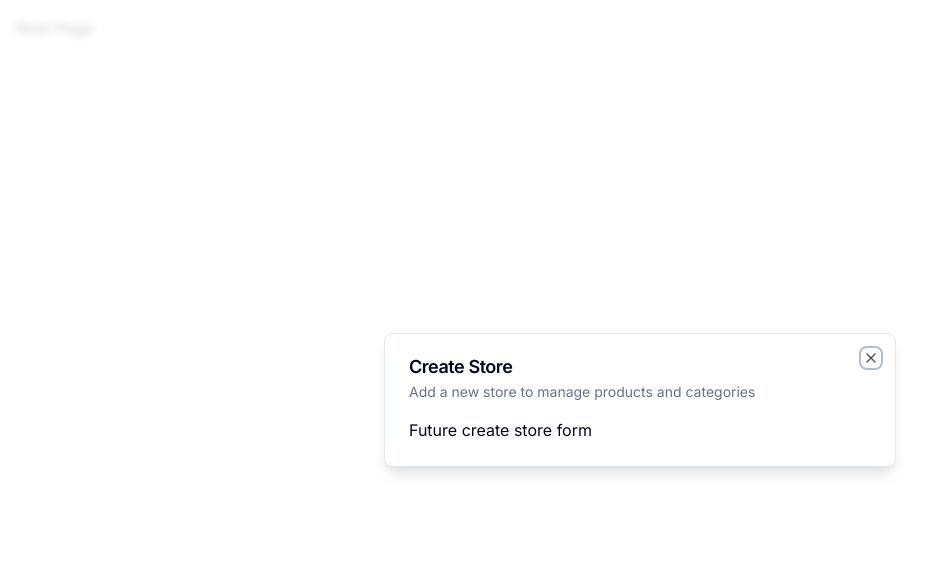
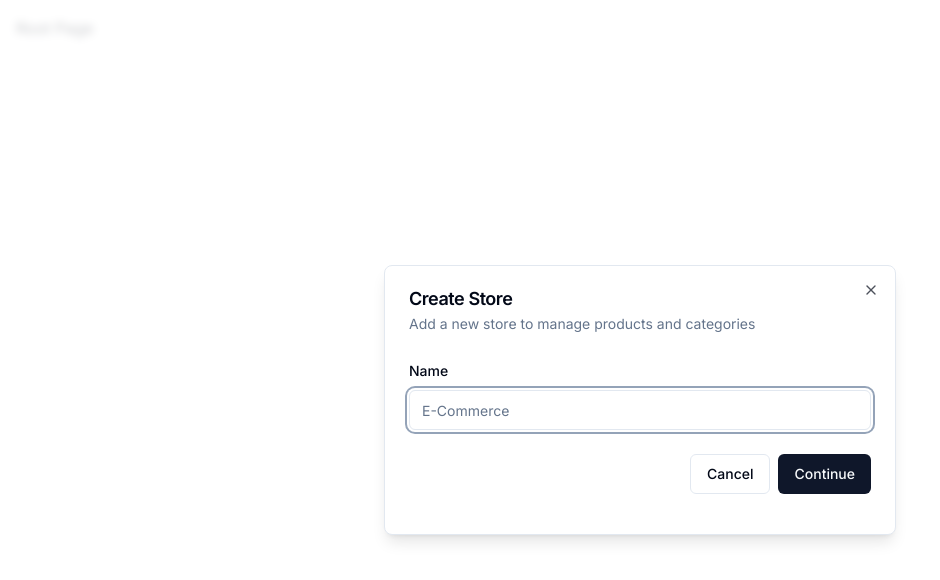
Before and after one commit to Redevil15/bstore-admin, a Next.js app: page / in a window 1280 px wide. Shown: the top 580 px of the page, without its empty margins (0-940 px from the left). Built offline with nearby package versions, Linux system fonts and the light colour scheme.

Commit message:
✅ Feat: Add form and form functionality for create a new store

```diff
--- a/components/modals/store-modal.tsx
+++ b/components/modals/store-modal.tsx
@@ -1,11 +1,41 @@
 "use client"
+
+import * as z from "zod"
+import { useForm } from "react-hook-form"
+import { zodResolver } from "@hookform/resolvers/zod";
 
 import { useStoreModal } from "@/hooks/use-store-modal"
 import { Modal } from "@/components/ui/modal"
+import {
+  Form,
+  FormControl,
+  FormField,
+  FormItem,
+  FormLabel,
+  FormMessage
+} from "@/components/ui/form";
+import { Input } from "@/components/ui/input";
+import { Button } from "@/components/ui/button";
+
+const formSchema = z.object({
+  name:z.string().min(1),
+})
 
 export const StoreModal = () => {
 
   const storeModal = useStoreModal();
+
+  const form = useForm<z.infer<typeof formSchema>>({
+    resolver: zodResolver(formSchema),
+    defaultValues: {
+      name: "",
+    }
+  })
+
+  const onSubmit = async (values: z.infer<typeof formSchema>) => {
+    console.log(values)
+    //TODO: Create store
+  }
 
   return(
     <Modal
@@ -14,7 +44,39 @@
       isOpen={storeModal.isOpen}
       onClose={storeModal.onClose}
     >
-      Future create store form
+      <div>
+        <div className="space-y-4 py-2 pb-4">
+          <Form {...form}>
+            <form onSubmit={form.handleSubmit(onSubmit)}>
+              <FormField
+                control={form.control}
+                name="name"
+                render={({ field }) => (
+                  <FormItem>
+                    <FormLabel>Name</FormLabel>
+                    <FormControl>
+                      <Input placeholder="E-Commerce" {...field}/>
+                    </FormControl>
+                    <FormMessage/>
+                  </FormItem>
+                )}
+              />
+              <div className="pt-6 space-x-2 flex items-center justify-end w-full">
+                <Button
+                  variant="outline"
+                  onClick={storeModal.onClose}
+                >
+                  Cancel
+                </Button>
+                <Button type="submit">
+                  Continue
+                </Button>
+              </div>
+
+            </form>
+          </Form>
+        </div>
+      </div>
     </Modal>
   )
 }
--- /dev/null
+++ b/components/ui/form.tsx
@@ -0,0 +1,176 @@
+import * as React from "react"
+import * as LabelPrimitive from "@radix-ui/react-label"
+import { Slot } from "@radix-ui/react-slot"
+import {
+  Controller,
+  ControllerProps,
+  FieldPath,
+  FieldValues,
+  FormProvider,
+  useFormContext,
+} from "react-hook-form"
+
+import { cn } from "@/lib/utils"
+import { Label } from "@/components/ui/label"
+
+const Form = FormProvider
+
+type FormFieldContextValue<
+  TFieldValues extends FieldValues = FieldValues,
+  TName extends FieldPath<TFieldValues> = FieldPath<TFieldValues>
+> = {
+  name: TName
+}
+
+const FormFieldContext = React.createContext<FormFieldContextValue>(
+  {} as FormFieldContextValue
+)
+
+const FormField = <
+  TFieldValues extends FieldValues = FieldValues,
+  TName extends FieldPath<TFieldValues> = FieldPath<TFieldValues>
+>({
+  ...props
+}: ControllerProps<TFieldValues, TName>) => {
+  return (
+    <FormFieldContext.Provider value={{ name: props.name }}>
+      <Controller {...props} />
+    </FormFieldContext.Provider>
+  )
+}
+
+const useFormField = () => {
+  const fieldContext = React.useContext(FormFieldContext)
+  const itemContext = React.useContext(FormItemContext)
+  const { getFieldState, formState } = useFormContext()
+
+  const fieldState = getFieldState(fieldContext.name, formState)
+
+  if (!fieldContext) {
+    throw new Error("useFormField should be used within <FormField>")
+  }
+
+  const { id } = itemContext
+
+  return {
+    id,
+    name: fieldContext.name,
+    formItemId: `${id}-form-item`,
+    formDescriptionId: `${id}-form-item-description`,
+    formMessageId: `${id}-form-item-message`,
+    ...fieldState,
+  }
+}
+
+type FormItemContextValue = {
+  id: string
+}
+
+const FormItemContext = React.createContext<FormItemContextValue>(
+  {} as FormItemContextValue
+)
+
+const FormItem = React.forwardRef<
+  HTMLDivElement,
+  React.HTMLAttributes<HTMLDivElement>
+>(({ className, ...props }, ref) => {
+  const id = React.useId()
+
+  return (
+    <FormItemContext.Provider value={{ id }}>
+      <div ref={ref} className={cn("space-y-2", className)} {...props} />
+    </FormItemContext.Provider>
+  )
+})
+FormItem.displayName = "FormItem"
+
+const FormLabel = React.forwardRef<
+  React.ElementRef<typeof LabelPrimitive.Root>,
+  React.ComponentPropsWithoutRef<typeof LabelPrimitive.Root>
+>(({ className, ...props }, ref) => {
+  const { error, formItemId } = useFormField()
+
+  return (
+    <Label
+      ref={ref}
+      className={cn(error && "text-destructive", className)}
+      htmlFor={formItemId}
+      {...props}
+    />
+  )
+})
+FormLabel.displayName = "FormLabel"
+
+const FormControl = React.forwardRef<
+  React.ElementRef<typeof Slot>,
+  React.ComponentPropsWithoutRef<typeof Slot>
+>(({ ...props }, ref) => {
+  const { error, formItemId, formDescriptionId, formMessageId } = useFormField()
+
+  return (
+    <Slot
+      ref={ref}
+      id={formItemId}
+      aria-describedby={
+        !error
+          ? `${formDescriptionId}`
+          : `${formDescriptionId} ${formMessageId}`
+      }
+      aria-invalid={!!error}
+      {...props}
+    />
+  )
+})
+FormControl.displayName = "FormControl"
+
+const FormDescription = React.forwardRef<
+  HTMLParagraphElement,
+  React.HTMLAttributes<HTMLParagraphElement>
+>(({ className, ...props }, ref) => {
+  const { formDescriptionId } = useFormField()
+
+  return (
+    <p
+      ref={ref}
+      id={formDescriptionId}
+      className={cn("text-sm text-muted-foreground", className)}
+      {...props}
+    />
+  )
+})
+FormDescription.displayName = "FormDescription"
+
+const FormMessage = React.forwardRef<
+  HTMLParagraphElement,
+  React.HTMLAttributes<HTMLParagraphElement>
+>(({ className, children, ...props }, ref) => {
+  const { error, formMessageId } = useFormField()
+  const body = error ? String(error?.message) : children
+
+  if (!body) {
+    return null
+  }
+
+  return (
+    <p
+      ref={ref}
+      id={formMessageId}
+      className={cn("text-sm font-medium text-destructive", className)}
+      {...props}
+    >
+      {body}
+    </p>
+  )
+})
+FormMessage.displayName = "FormMessage"
+
+export {
+  useFormField,
+  Form,
+  FormItem,
+  FormLabel,
+  FormControl,
+  FormDescription,
+  FormMessage,
+  FormField,
+}
--- /dev/null
+++ b/components/ui/input.tsx
@@ -0,0 +1,25 @@
+import * as React from "react"
+
+import { cn } from "@/lib/utils"
+
+export interface InputProps
+  extends React.InputHTMLAttributes<HTMLInputElement> {}
+
+const Input = React.forwardRef<HTMLInputElement, InputProps>(
+  ({ className, type, ...props }, ref) => {
+    return (
+      <input
+        type={type}
+        className={cn(
+          "flex h-10 w-full rounded-md border border-input bg-background px-3 py-2 text-sm ring-offset-background file:border-0 file:bg-transparent file:text-sm file:font-medium placeholder:text-muted-foreground focus-visible:outline-none focus-visible:ring-2 focus-visible:ring-ring focus-visible:ring-offset-2 disabled:cursor-not-allowed disabled:opacity-50",
+          className
+        )}
+        ref={ref}
+        {...props}
+      />
+    )
+  }
+)
+Input.displayName = "Input"
+
+export { Input }
--- /dev/null
+++ b/components/ui/label.tsx
@@ -0,0 +1,26 @@
+"use client"
+
+import * as React from "react"
+import * as LabelPrimitive from "@radix-ui/react-label"
+import { cva, type VariantProps } from "class-variance-authority"
+
+import { cn } from "@/lib/utils"
+
+const labelVariants = cva(
+  "text-sm font-medium leading-none peer-disabled:cursor-not-allowed peer-disabled:opacity-70"
+)
+
+const Label = React.forwardRef<
+  React.ElementRef<typeof LabelPrimitive.Root>,
+  React.ComponentPropsWithoutRef<typeof LabelPrimitive.Root> &
+    VariantProps<typeof labelVariants>
+>(({ className, ...props }, ref) => (
+  <LabelPrimitive.Root
+    ref={ref}
+    className={cn(labelVariants(), className)}
+    {...props}
+  />
+))
+Label.displayName = LabelPrimitive.Root.displayName
+
+export { Label }
--- a/package.json
+++ b/package.json
@@ -10,7 +10,9 @@
   },
   "dependencies": {
     "@clerk/nextjs": "^4.21.12",
+    "@hookform/resolvers": "^3.1.1",
     "@radix-ui/react-dialog": "^1.0.4",
+    "@radix-ui/react-label": "^2.0.2",
     "@radix-ui/react-slot": "^1.0.2",
     "@types/node": "20.3.2",
     "@types/react": "18.2.14",
@@ -25,10 +27,12 @@
     "postcss": "8.4.24",
     "react": "18.2.0",
     "react-dom": "18.2.0",
+    "react-hook-form": "^7.45.1",
     "tailwind-merge": "^1.13.2",
     "tailwindcss": "3.3.2",
     "tailwindcss-animate": "^1.0.6",
     "typescript": "5.1.6",
+    "zod": "^3.21.4",
     "zustand": "^4.3.8"
   }
 }
```
Also changed, not shown: 1 other file (tests, documents, lock files or other folders).
